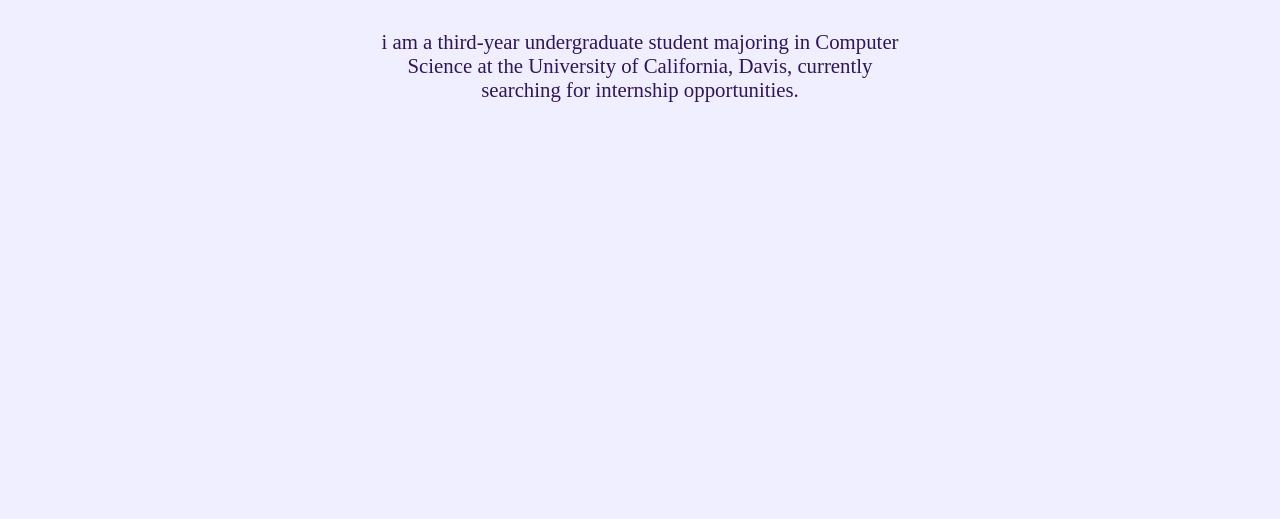
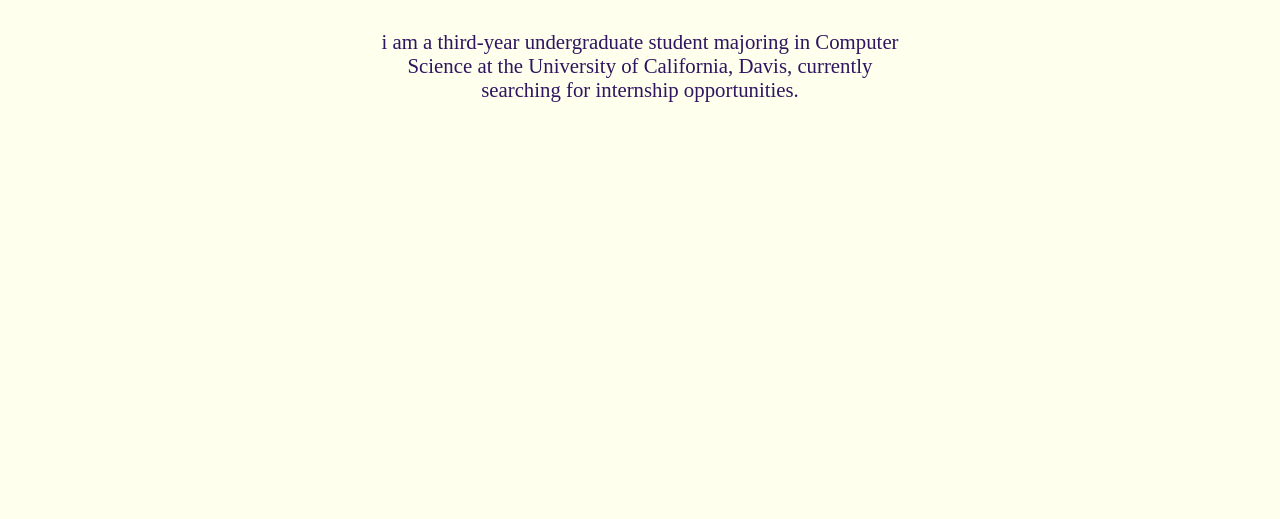
Before and after one commit to sofiacho/sofiacho.github.io, a plain HTML site: page index.html in a window 1280 px wide. Shown: the part 329-848 px from the top of the page. Drawn offline with Linux system fonts and the light colour scheme.

Commit message:
change background color

```diff
--- a/style.css
+++ b/style.css
@@ -1,6 +1,6 @@
 body {
     color: #2f1561;
-    background-color: #efefff;
+    background-color: #FEFFEC;
     font-size: 16px;
     text-align: left;
 }
```
